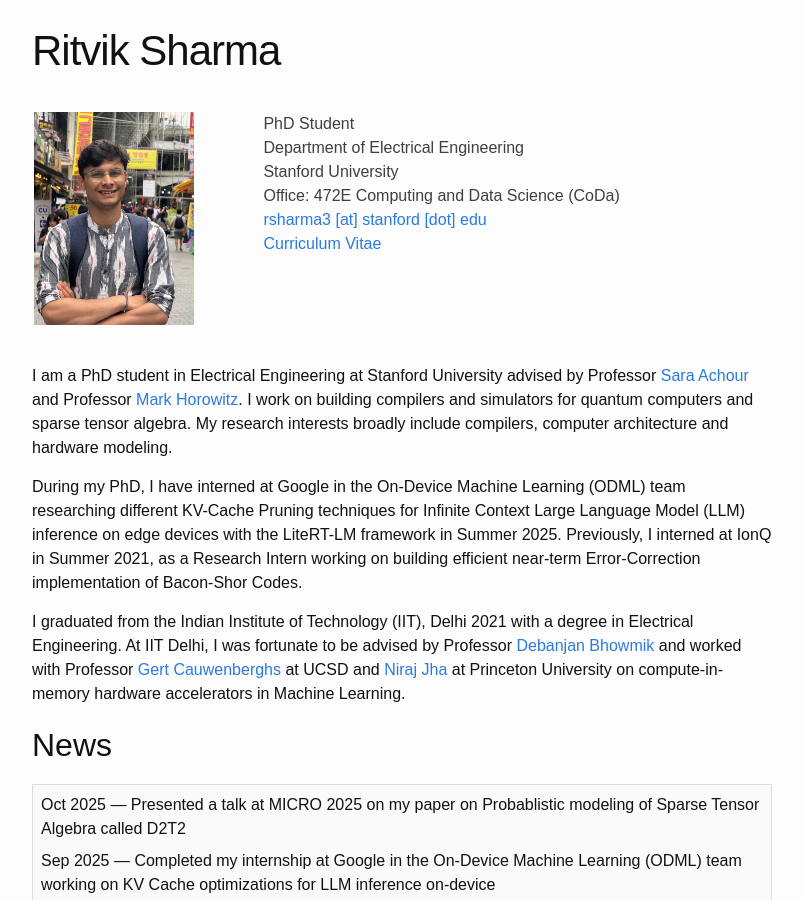
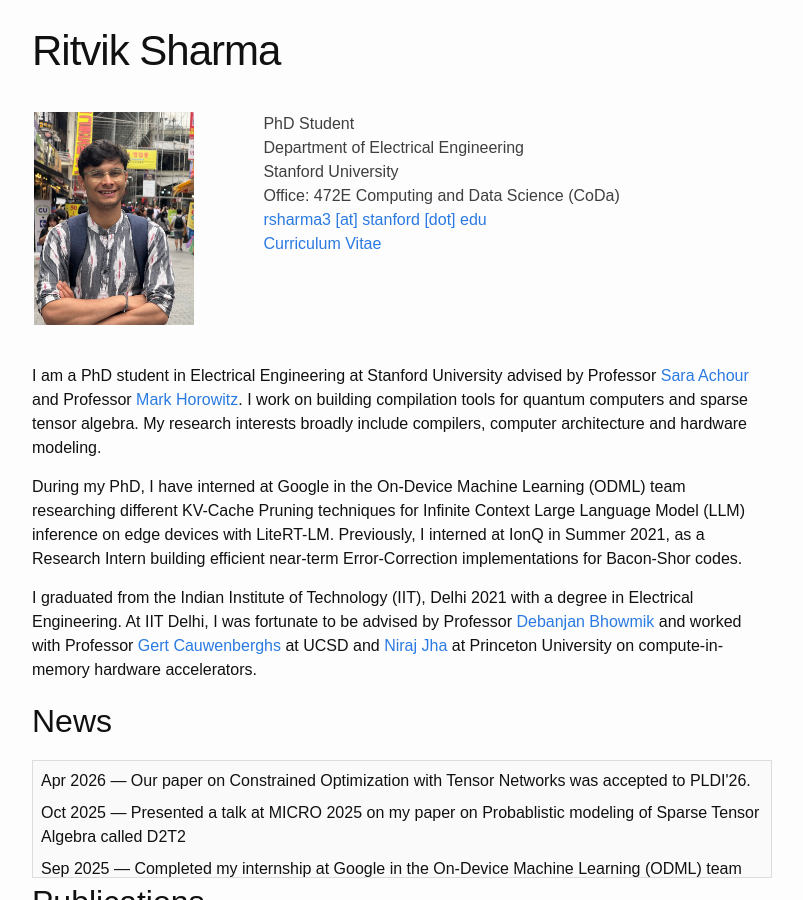
Before and after one commit to Ritvik1sharma/ritvik1sharma.github.io, a Jekyll site: the page built from index.md, in a window 1280 px wide and 900 px high. Shown: the whole window, without its empty margins (238-1041 px from the left). Built offline with Jekyll 4.4.1, drawn with Linux system fonts in a browser that asks for light colours.

Commit message:
Adding new paper from PLDI 2026

```diff
--- a/_data/authors.yml
+++ b/_data/authors.yml
@@ -1,6 +1,6 @@
 sharma:
   name: Ritvik Sharma
-  site: https://ritviksharma.github.io/
+  site: https://ritvik1sharma.github.io/
 
 #A
 adamopoulos:
--- a/_data/news.yml
+++ b/_data/news.yml
@@ -1,8 +1,11 @@
+- date: 2026-04-16
+  title: "Our paper on Constrained Optimization with Tensor Networks was accepted to PLDI'26."
+
 - date: 2025-10-19
   title: "Presented a talk at MICRO 2025 on my paper on Probablistic modeling of Sparse Tensor Algebra called D2T2"
 
 - date: 2025-09-01
-  title: "Our paper on probablistic modeling of Sparse Tensor Algebra was accepted to MICRO 2025"
+  title: "Our paper on probablistic modeling of Sparse Tensor Algebra was accepted to MICRO'25"
   link: "https://www.microarch.org/micro58/#iv-d"
 
 - date: 2025-09-19
@@ -18,7 +21,7 @@
   title: "Performed at the opening ceremony for Stanford Viennese Ball"
 
 - date: 2024-06-01
-  title: "Gave a talk at PLDI 2024 on our Qutrit compiler DARE"
+  title: "Gave a talk at PLDI'24 on our Qutrit compiler DARE"
 
 - date: 2022-05-20
   title: "Started an internship at IonQ"
--- a/index.md
+++ b/index.md
@@ -47,19 +47,19 @@ xhttp.send();
 I am a PhD student in Electrical Engineering at Stanford University advised by Professor
 [Sara Achour](https://profiles.stanford.edu/sara-achour?releaseVersion=11.5.1)
 and Professor [Mark Horowitz](https://profiles.stanford.edu/mark-horowitz).
-I work on building compilers and simulators for quantum computers and
+I work on building compilation tools for quantum computers and
 sparse tensor algebra. My research interests broadly include
 compilers, computer architecture and hardware modeling.
 
 During my PhD, I have interned at Google in the On-Device Machine Learning (ODML) team researching different KV-Cache Pruning techniques
-for Infinite Context Large Language Model (LLM) inference on edge devices with the LiteRT-LM framework in Summer 2025.
-Previously, I interned at IonQ in Summer 2021, as a Research Intern working on building efficient near-term Error-Correction implementation of Bacon-Shor Codes.
+for Infinite Context Large Language Model (LLM) inference on edge devices with LiteRT-LM.
+Previously, I interned at IonQ in Summer 2021, as a Research Intern building efficient near-term Error-Correction implementations for Bacon-Shor codes.
 
 I graduated from the Indian Institute of Technology (IIT), Delhi 2021 with a degree
 in Electrical Engineering.  At IIT Delhi, I was
 fortunate to be advised by Professor [Debanjan Bhowmik](https://www.ee.iitb.ac.in/web/people/debanjan-bhowmik/) and worked
 with Professor [Gert Cauwenberghs](https://jacobsschool.ucsd.edu/node/3271) at UCSD and [Niraj Jha](https://ece.princeton.edu/people/niraj-jha)
-at Princeton University on compute-in-memory hardware accelerators in Machine Learning.
+at Princeton University on compute-in-memory hardware accelerators.
 
 ## News
 
```
